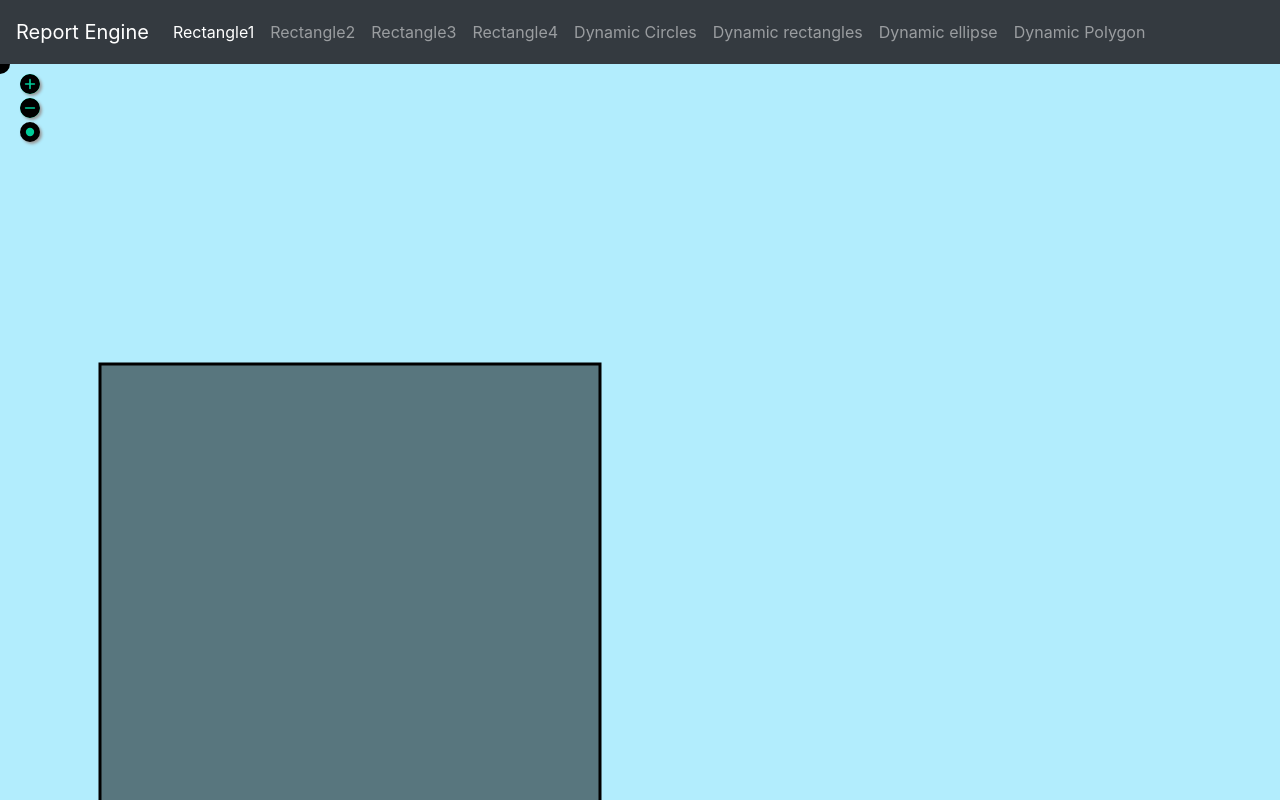
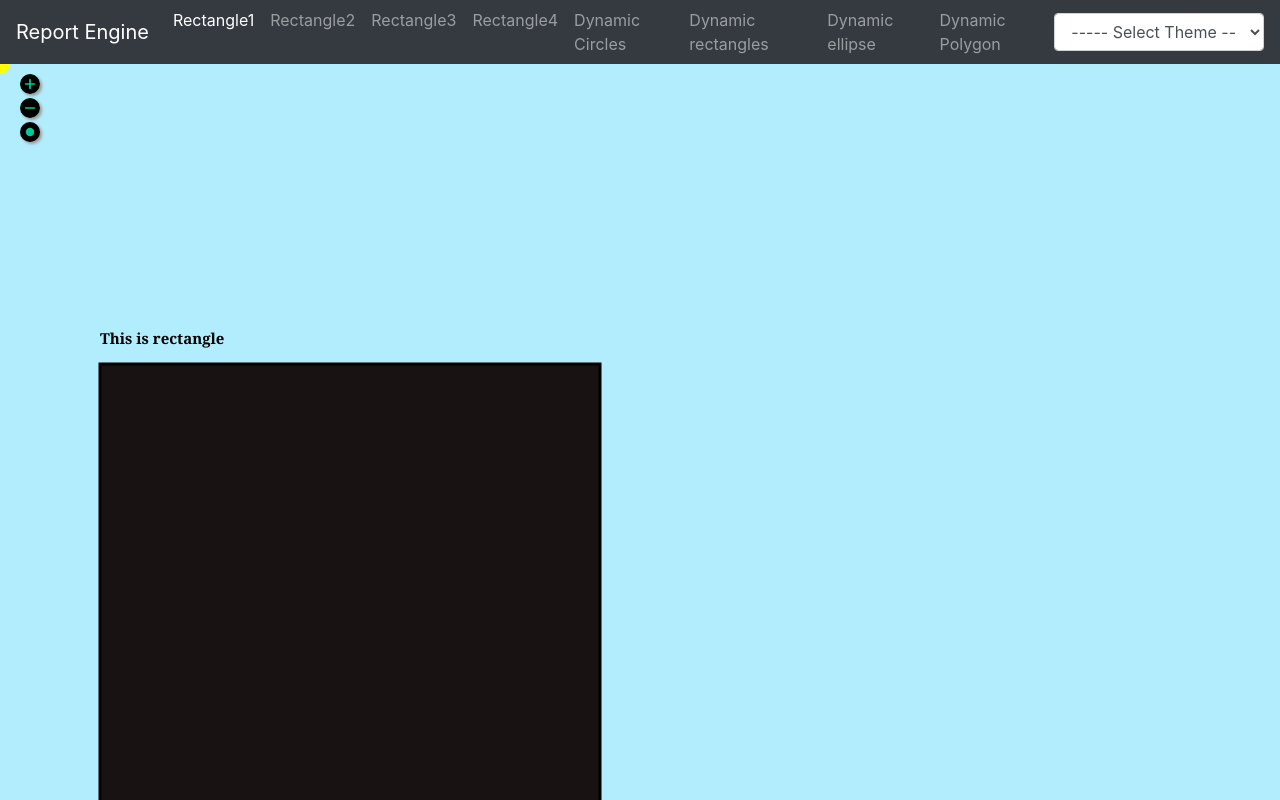
Before and after one commit to rajithabandara/redemo, an Angular app in the folder client/: page /reportengine/rectangle1 in a window 1280 px wide. Built offline with nearby package versions, Linux system fonts and the light colour scheme.

Commit message:
Dynamic Theme CSS implementation

```diff
--- a/client/src/app/app.component.html
+++ b/client/src/app/app.component.html
@@ -82,6 +82,15 @@
     </ul>
     <ul class="navbar-nav"></ul>
   </div>
+
+  <div class="theme-selection">
+    <select [(ngModel)]="themeId"  class="form-control" (change)="selectStyle()" name="themeNo">
+      <option [value]="-1" >----- Select Theme -----</option>
+      <option [value]="1" >Red Theme</option>
+      <option [value]="2" >Blue Theme</option>
+      <option [value]="3" >Black Theme</option>
+    </select>
+  </div>
 </nav>
 
 <div class="body">
--- a/client/src/app/app.component.ts
+++ b/client/src/app/app.component.ts
@@ -1,10 +1,23 @@
-import { Component } from '@angular/core';
+import { Component, OnInit } from '@angular/core';
+import { SharedService } from './services/sharedData.service';
 
 @Component({
   selector: 'app-root',
   templateUrl: './app.component.html',
   styleUrls: ['./app.component.css']
 })
-export class AppComponent {
+export class AppComponent implements OnInit {
   title = 'client';
+  public themeId: number;
+
+  constructor(private _shareService: SharedService) {
+
+  }
+  ngOnInit(){
+    this.themeId = -1;
+  }
+
+  selectStyle() {
+    this._shareService.themePublished.emit(this.themeId);
+  }
 }
--- a/client/src/app/app.module.ts
+++ b/client/src/app/app.module.ts
@@ -1,6 +1,7 @@
 import { BrowserModule } from '@angular/platform-browser';
 import { NgModule } from '@angular/core';
 import { HttpClientModule } from '@angular/common/http';
+import { FormsModule } from '@angular/forms';
 
 import { AppRoutingModule } from './app-routing.module';
 import { AppComponent } from './app.component';
@@ -32,7 +33,7 @@ import { DynamicPolygonComponent } from './components/report-engine/dynamic-poly
     DynamicPolygonComponent,
 
   ],
-  imports: [BrowserModule, AppRoutingModule, HttpClientModule],
+  imports: [BrowserModule, AppRoutingModule, HttpClientModule,FormsModule],
   providers: [SharedService],
   bootstrap: [AppComponent],
 })
--- a/client/src/app/components/report-engine/rectangle1/rectangle1.component.html
+++ b/client/src/app/components/report-engine/rectangle1/rectangle1.component.html
@@ -1,16 +1,10 @@
+<link  type="text/css" rel="stylesheet"
+  [href]='dynamicCSSUrl'>
 <svg id="svgViewableArea" class="svgfull">
-  <circle
-    [attr.cx]="viewableAreaWidth / 2"
-    [attr.cy]="viewableAreaHeight / 2"
-    r="10"
-  ></circle>
+
   <g id="reportArea" [attr.transform]="translateAttribute">
-    <rect
-      x="100"
-      y="300"
-      width="500"
-      height="500"
-      style="fill: rgba(0, 0, 0, 0.5); stroke-width: 3; stroke: rgb(0, 0, 0);"
-    />
+    <rect x="100" y="300" width="500" height="500" class="rectangle" />
+    <text x="100" y="280" class="textVal" >This is rectangle</text>
   </g>
+  <circle class="circleval" [attr.cx]="viewableAreaWidth / 2" [attr.cy]="viewableAreaHeight / 2" r="10"></circle>
 </svg>
--- a/client/src/app/components/report-engine/rectangle1/rectangle1.component.ts
+++ b/client/src/app/components/report-engine/rectangle1/rectangle1.component.ts
@@ -1,5 +1,6 @@
 import { Component, OnInit, OnDestroy } from '@angular/core';
 import { SharedService } from '../../../services/sharedData.service';
+import { DomSanitizer } from '@angular/platform-browser';
 
 @Component({
   selector: 'app-rectangle1',
@@ -7,19 +8,31 @@ import { SharedService } from '../../../services/sharedData.service';
   styleUrls: ['./rectangle1.component.css'],
 })
 export class Rectangle1Component implements OnInit, OnDestroy {
+
+  //Varable Declaration
   translateAttribute = ``;
   viewableAreaWidth = 0;
   viewableAreaHeight = 0;
 
-  sharedServiceObservable: any;
+  dynamicCSSUrl: any;
+  public _cssUrl: string;
+  private _sharedServiceObservable: any;
+  private _themePublishedSub: any;
 
-  constructor(private sharedService: SharedService) {}
+  constructor(private _sharedService: SharedService,
+              private sanitizer: DomSanitizer) { }
+
   ngOnDestroy(): void {
     console.log('unsubscribe');
-    this.sharedServiceObservable.unsubscribe();
+    this._sharedServiceObservable.unsubscribe();
+
+    if (this._themePublishedSub) {
+      this._themePublishedSub.unsubscribe();
+    }
   }
   ngOnInit(): void {
-    this.sharedServiceObservable = this.sharedService.sharedMessage.subscribe(
+    this.registerEvent();
+    this._sharedServiceObservable = this._sharedService.sharedMessage.subscribe(
       (translationDataStr) => {
         console.log(translationDataStr);
 
@@ -30,5 +43,26 @@ export class Rectangle1Component implements OnInit, OnDestroy {
         this.viewableAreaHeight = translationData.viewableAreaHeight;
       }
     );
+
+    //Default theme load
+    this.loadStyle(3);
+  }
+
+  private registerEvent() {
+    this._themePublishedSub = this._sharedService.themePublished.subscribe((themeId: number) => {
+      this.loadStyle(themeId);
+    });
+  }
+
+  private loadStyle(themeId: number) {
+    if (themeId == 1) {
+      this._cssUrl = '../assets/report1/reportred.css';
+    } else if (themeId == 2) {
+      this._cssUrl = '../assets/report1/reportblue.css';
+    } else if (themeId == 3) {
+      this._cssUrl = '../assets/report1/reportblack.css';
+    }
+    //Dynamic Url has to be safe with sanitizer
+    this.dynamicCSSUrl = this.sanitizer.bypassSecurityTrustResourceUrl(this._cssUrl);
   }
 }
--- a/client/src/app/services/sharedData.service.ts
+++ b/client/src/app/services/sharedData.service.ts
@@ -1,4 +1,4 @@
-import { Injectable } from '@angular/core';
+import { Injectable, EventEmitter } from '@angular/core';
 import { BehaviorSubject } from 'rxjs';
 
 @Injectable()
@@ -12,6 +12,7 @@ export class SharedService {
     JSON.stringify(this.translationData)
   );
   sharedMessage = this.centerTranslationData.asObservable();
+  themePublished = new EventEmitter<number>();
 
   constructor() {}
 
--- /dev/null
+++ b/client/src/assets/report1/reportblack.css
@@ -0,0 +1,17 @@
+.circleval{
+    fill:yellow !important;
+  }
+
+  .rectangle{
+    fill: rgba(15, 4, 4, 0.938) !important;
+    stroke-width: 3 !important;
+    stroke: rgb(0, 0, 0) !important;
+
+  }
+
+  .textVal{
+    fill:black !important;
+    font-weight: 900;
+    font-family: Cambria, Cochin, Georgia, Times, 'Times New Roman', serif;
+    font-size: 15px !important;
+  }
```
Also changed, not shown: client/src/assets/report1/reportblue.css (added, +17 -0 lines), client/src/assets/report1/reportred.css (added, +17 -0 lines), client/src/app/app.component.css (line endings or trailing spaces), client/src/app/components/report-engine/rectangle1/rectangle1.component.css (line endings or trailing spaces).
